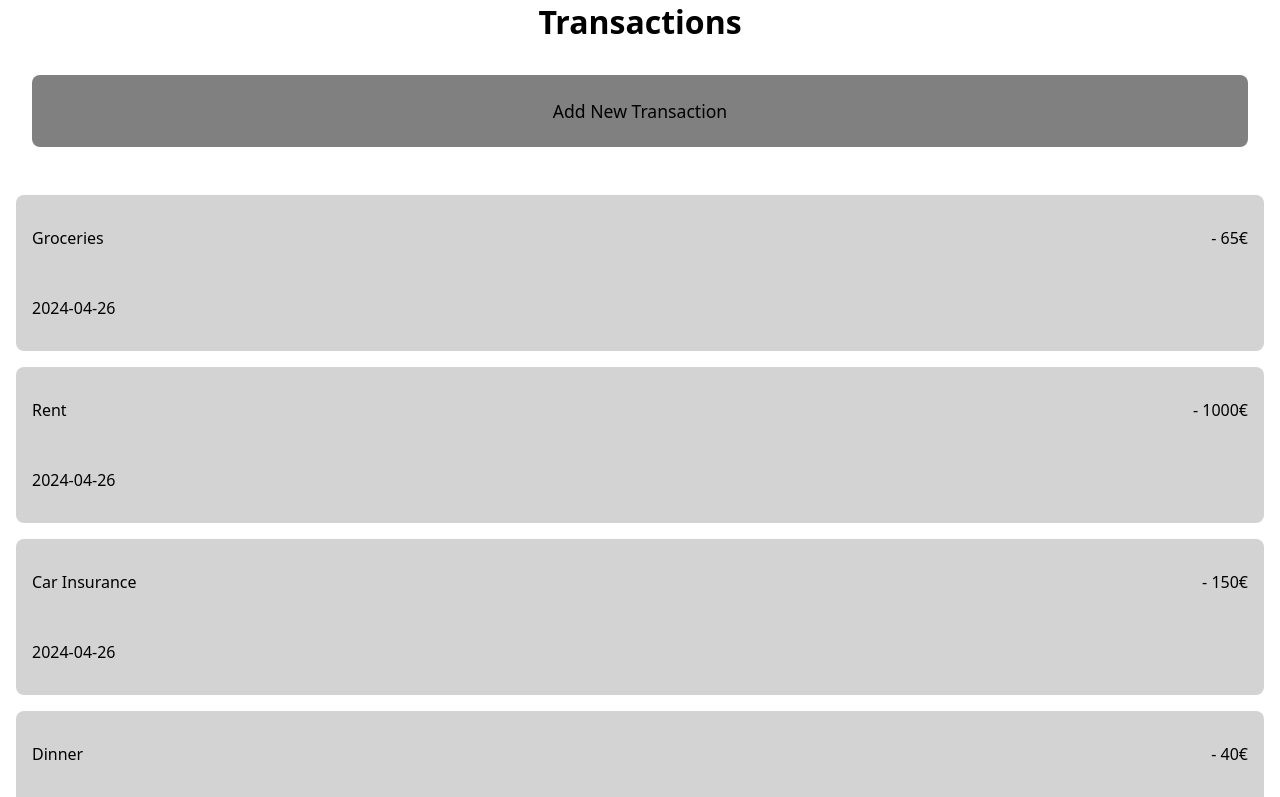
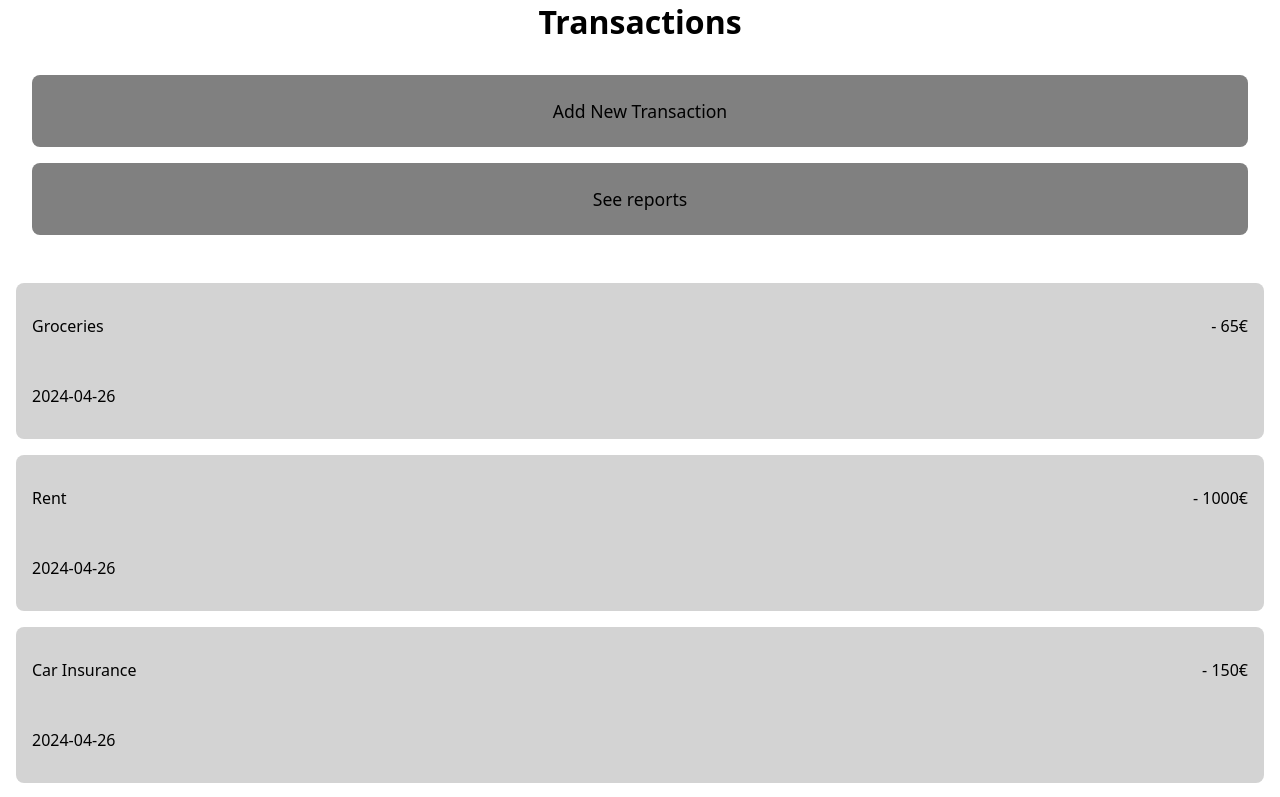
Before and after one commit to benediktbrenk/budget-app, a Next.js app: page / in a window 1280 px wide. Shown: the top 797 px of the page. Built offline with nearby package versions, Linux system fonts and the light colour scheme.

Commit message:
create a link on the /index.js to the ReportsPage

```diff
--- a/components/Report/index.js
+++ b/components/Report/index.js
@@ -51,4 +51,4 @@ export function Report({ filter, filteredTransactions }) {
   );
 }
 
-export default TabMenu;
+export default Report;
--- a/pages/index.js
+++ b/pages/index.js
@@ -25,6 +25,7 @@ export default function HomePage({ transactions }) {
       <Header title="Transactions" />
       <StyledDiv>
         <StyledLink href="/newentry">Add New Transaction</StyledLink>
+        <StyledLink href="/reports">See reports</StyledLink>
       </StyledDiv>
 
       <TransactionList transactions={transactions} />
--- a/pages/reports/index.js
+++ b/pages/reports/index.js
@@ -2,7 +2,7 @@ import ArrowLeft from "@/components/ArrowLeft";
 import Header from "@/components/Header";
 import { StyledMain } from "@/components/Main/Main.styled";
 import ReportFilter from "@/components/ReportFilter";
-import TabMenu from "@/components/TabMenu";
+import TabMenu from "@/components/Report";
 import { useState } from "react";
 
 export default function ReportsPage({ transactions }) {
```
